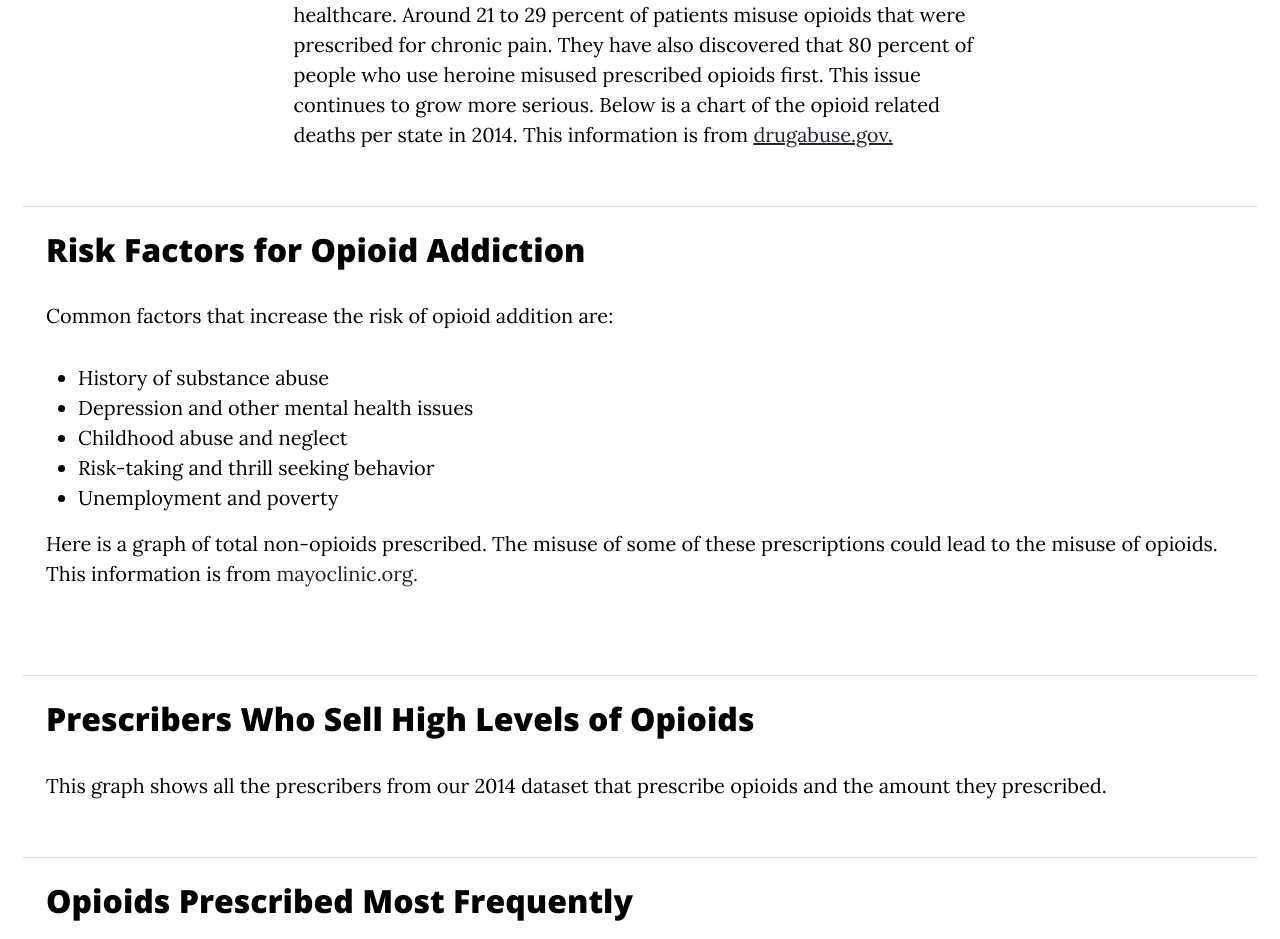
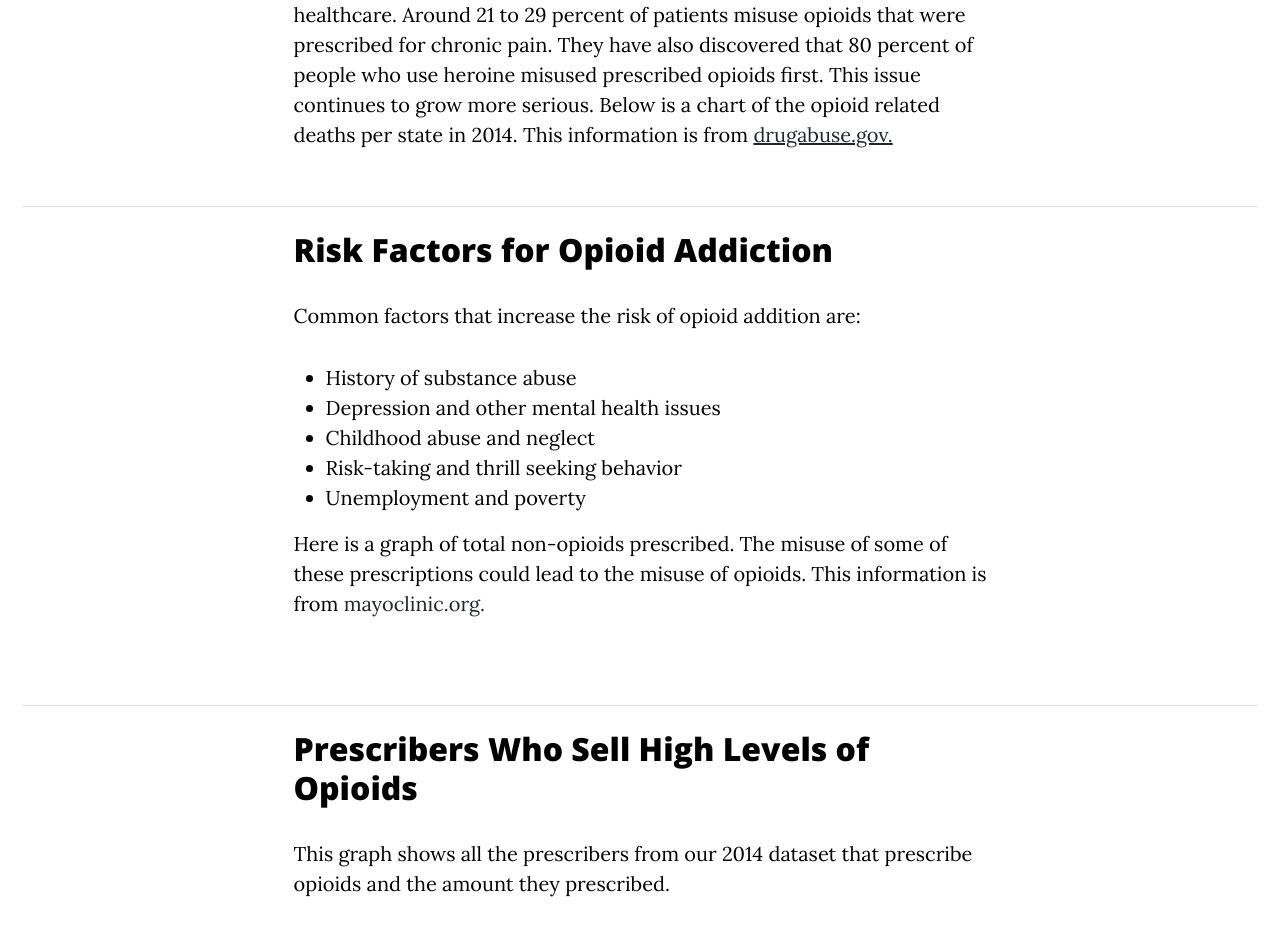
Before and after one commit to kandelin16/INTEX, a Django app: page / in a window 1280 px wide. Shown: the part 976-1915 px from the top of the page. Run offline with Django 3.2, Linux system fonts and the light colour scheme; some libraries are stand-ins or nearby versions.

Commit message:
cetner index

```diff
--- a/templates/drug/index.html
+++ b/templates/drug/index.html
@@ -69,7 +69,7 @@
       <!-- Divider-->
       <hr class="my-4" />
       <!-- Post preview-->
-      <div class="post-preview">
+      <div class="post-preview col-md-10 col-lg-8 col-xl-7">
         {% comment %} <a href="{% url 'drugSearch' %}" {% endcomment %}
           <h2 class="post-title">
             Risk Factors for Opioid Addiction
@@ -97,7 +97,7 @@
       <!-- Divider-->
       <hr class="my-4" />
       <!-- Post preview-->
-      <div class="post-preview">
+      <div class="post-preview col-md-10 col-lg-8 col-xl-7">
         {% comment %} <a href="{% url 'drugSearch' %}"> {% endcomment %}
           <h2 class="post-title">Prescribers Who Sell High Levels of Opioids </h2>
           <p>This graph shows all the prescribers from our 2014 dataset that prescribe opioids and the amount they prescribed. </p>
@@ -109,7 +109,7 @@
       <!-- Divider-->
       <hr class="my-4" />
       <!-- Post preview-->
-      <div class="post-preview">
+      <div class="post-preview col-md-10 col-lg-8 col-xl-7">
         {% comment %} <a href="{% url 'drugSearch' %}"> {% endcomment %}
           <h2 class="post-title">Opioids Prescribed Most Frequently</h2>
           <p>Below is a chart of the opioids that are prescribed the most and the total amount of opioids prescribed for 2014.</p>
```
